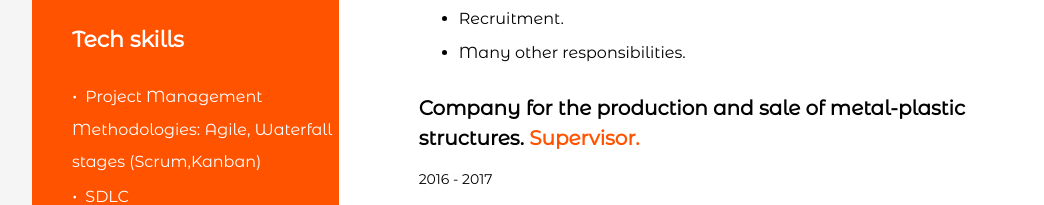
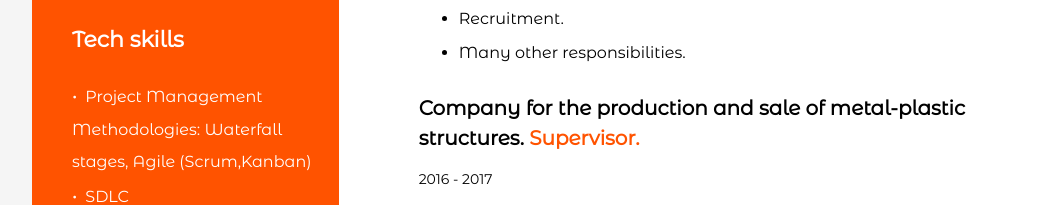
Before and after one commit to K2tarina/Resume-PM, a plain HTML site: page index.html in a window 1280 px wide. Shown: the part 964-1169 px from the top of the page, without its empty margins (16-1060 px from the left). Drawn offline with Linux system fonts and the light colour scheme.

```diff
--- a/index.html
+++ b/index.html
@@ -37,7 +37,7 @@
       <section  class="skills">
         <h2 class="skills-title">Tech skills</h2>
         <ul class="skills-list">
-          <li class="skills-item">Project Management Methodologies: Agile, Waterfall stages (Scrum,Kanban) </li>
+          <li class="skills-item">Project Management Methodologies: Waterfall stages,  Agile (Scrum,Kanban) </li>
           <li class="skills-item">SDLC </li>
           <li class="skills-item">Jira/Confluence, MS Project</li>
           <li class="skills-item">Figma 5/5 </li>
```
